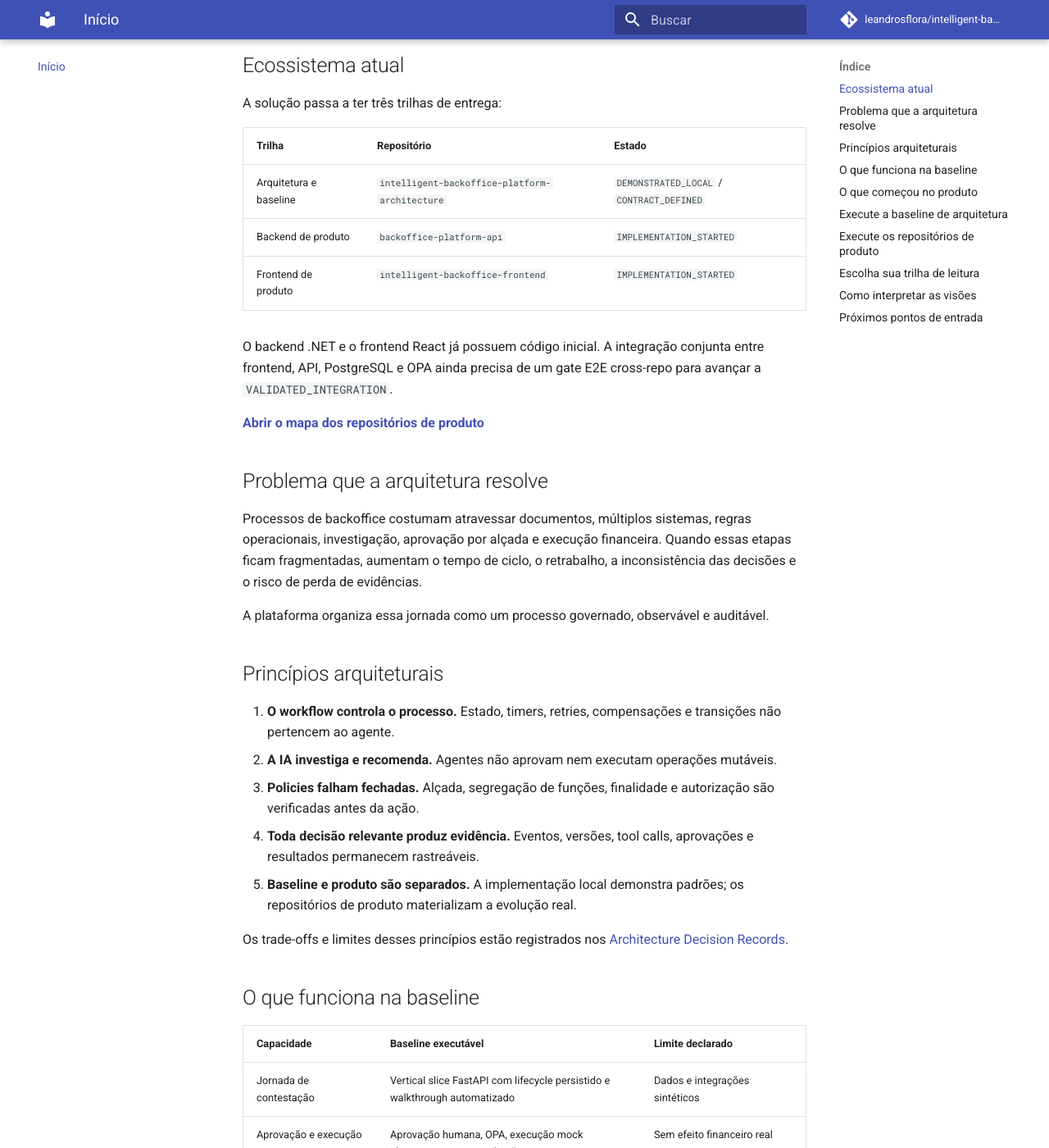
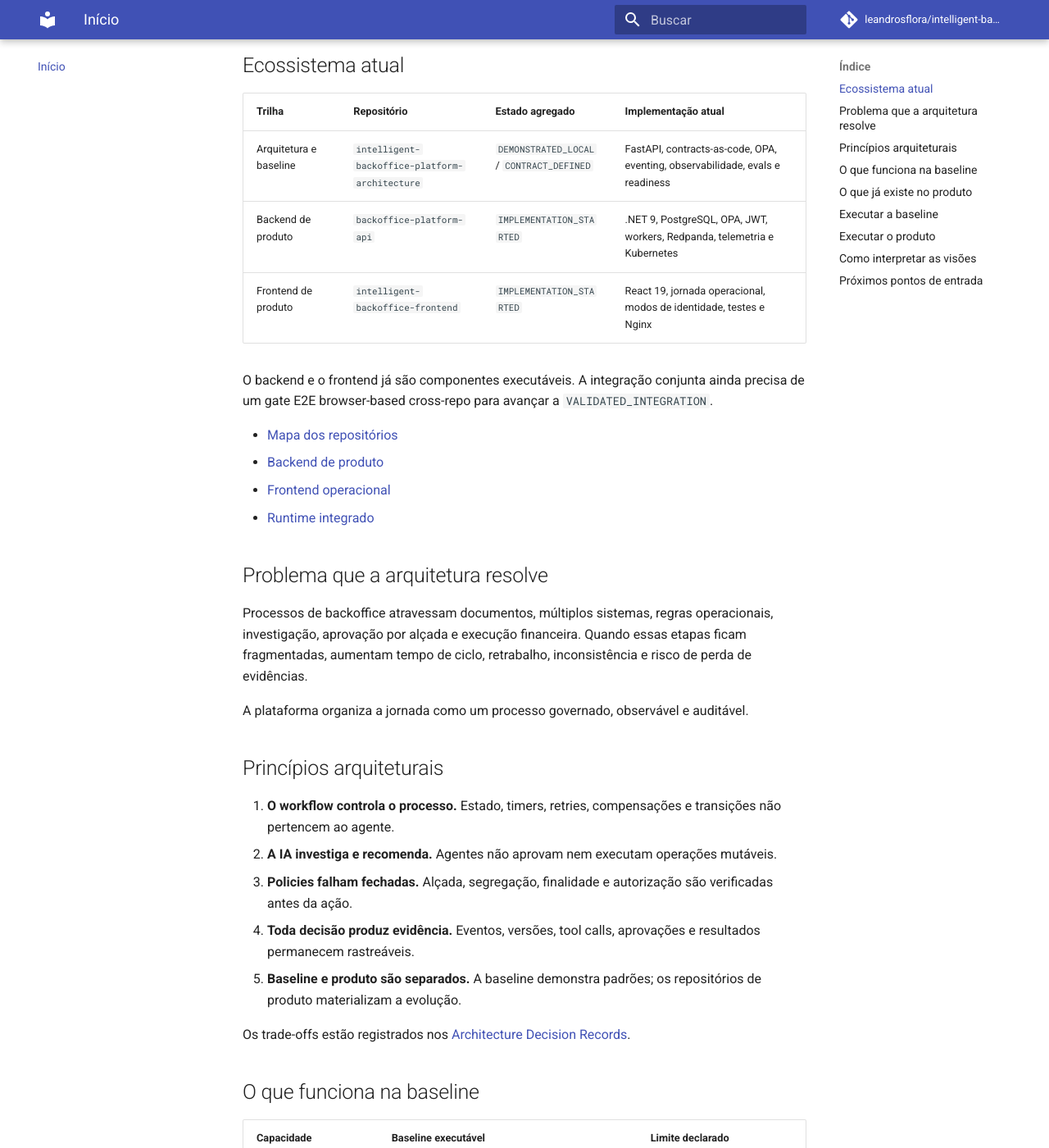
Before and after one commit to leandrosflora/intelligent-backoffice-platform-architecture, an MkDocs documentation site: the page built from docs/index.md, in a window 1280 px wide and 1400 px high, scrolled down 600 px. Shown: the whole window at 82% size. Built offline with MkDocs 1.6.1 and Material for MkDocs 9.7.7, drawn with Linux system fonts in a browser that asks for light colours; comment, search, counter and statistics services are not loaded; some of the changed text lies outside the part shown.

Commit message:
refresh documentation homepage

````diff
--- a/docs/index.md
+++ b/docs/index.md
@@ -8,122 +8,117 @@
 
 ## Ecossistema atual
 
-A solução passa a ter três trilhas de entrega:
+| Trilha | Repositório | Estado agregado | Implementação atual |
+|---|---|---|---|
+| Arquitetura e baseline | `intelligent-backoffice-platform-architecture` | `DEMONSTRATED_LOCAL` / `CONTRACT_DEFINED` | FastAPI, contracts-as-code, OPA, eventing, observabilidade, evals e readiness |
+| Backend de produto | `backoffice-platform-api` | `IMPLEMENTATION_STARTED` | .NET 9, PostgreSQL, OPA, JWT, workers, Redpanda, telemetria e Kubernetes |
+| Frontend de produto | `intelligent-backoffice-frontend` | `IMPLEMENTATION_STARTED` | React 19, jornada operacional, modos de identidade, testes e Nginx |
 
-| Trilha | Repositório | Estado |
-|---|---|---|
-| Arquitetura e baseline | `intelligent-backoffice-platform-architecture` | `DEMONSTRATED_LOCAL` / `CONTRACT_DEFINED` |
-| Backend de produto | `backoffice-platform-api` | `IMPLEMENTATION_STARTED` |
-| Frontend de produto | `intelligent-backoffice-frontend` | `IMPLEMENTATION_STARTED` |
+O backend e o frontend já são componentes executáveis. A integração conjunta ainda precisa de um gate E2E browser-based cross-repo para avançar a `VALIDATED_INTEGRATION`.
 
-O backend .NET e o frontend React já possuem código inicial. A integração conjunta entre frontend, API, PostgreSQL e OPA ainda precisa de um gate E2E cross-repo para avançar a `VALIDATED_INTEGRATION`.
-
-[**Abrir o mapa dos repositórios de produto**](implementation/product-repositories.md)
+- [Mapa dos repositórios](implementation/product-repositories.md)
+- [Backend de produto](implementation/backend-product.md)
+- [Frontend operacional](implementation/frontend-console.md)
+- [Runtime integrado](implementation/product-runtime.md)
 
 ## Problema que a arquitetura resolve
 
-Processos de backoffice costumam atravessar documentos, múltiplos sistemas, regras operacionais, investigação, aprovação por alçada e execução financeira. Quando essas etapas ficam fragmentadas, aumentam o tempo de ciclo, o retrabalho, a inconsistência das decisões e o risco de perda de evidências.
+Processos de backoffice atravessam documentos, múltiplos sistemas, regras operacionais, investigação, aprovação por alçada e execução financeira. Quando essas etapas ficam fragmentadas, aumentam tempo de ciclo, retrabalho, inconsistência e risco de perda de evidências.
 
-A plataforma organiza essa jornada como um processo governado, observável e auditável.
+A plataforma organiza a jornada como um processo governado, observável e auditável.
 
 ## Princípios arquiteturais
 
 1. **O workflow controla o processo.** Estado, timers, retries, compensações e transições não pertencem ao agente.
 2. **A IA investiga e recomenda.** Agentes não aprovam nem executam operações mutáveis.
-3. **Policies falham fechadas.** Alçada, segregação de funções, finalidade e autorização são verificadas antes da ação.
-4. **Toda decisão relevante produz evidência.** Eventos, versões, tool calls, aprovações e resultados permanecem rastreáveis.
-5. **Baseline e produto são separados.** A implementação local demonstra padrões; os repositórios de produto materializam a evolução real.
+3. **Policies falham fechadas.** Alçada, segregação, finalidade e autorização são verificadas antes da ação.
+4. **Toda decisão produz evidência.** Eventos, versões, tool calls, aprovações e resultados permanecem rastreáveis.
+5. **Baseline e produto são separados.** A baseline demonstra padrões; os repositórios de produto materializam a evolução.
 
-Os trade-offs e limites desses princípios estão registrados nos [Architecture Decision Records](decisions/index.md).
+Os trade-offs estão registrados nos [Architecture Decision Records](decisions/index.md).
 
 ## O que funciona na baseline
 
 | Capacidade | Baseline executável | Limite declarado |
 |---|---|---|
-| Jornada de contestação | Vertical slice FastAPI com lifecycle persistido e walkthrough automatizado | Dados e integrações sintéticos |
+| Jornada de contestação | FastAPI com lifecycle persistido e walkthrough automatizado | Dados e integrações sintéticos |
 | Aprovação e execução | Aprovação humana, OPA, execução mock idempotente e reconciliação | Sem efeito financeiro real |
 | Processamento assíncrono | Outbox, inbox, workers, timers, DLQ e replay | SQLite e broker single-node |
 | Observabilidade | Métricas, traces, dashboards, SLOs e alertas | Ambiente local sem operação 24x7 |
 | Identidade e supply chain | JWT EdDSA local, SBOM e proveniência | Sem IAM, KMS e admission corporativos |
 | Resiliência | Backup criptografado, restore e critérios de DR | Sem exercício regional real |
 
-## O que começou no produto
+## O que já existe no produto
 
-| Componente | Implementação inicial |
+| Componente | Implementação |
 |---|---|
-| Backend .NET | Casos, documentos, evidências, investigação, recomendação, aprovação, execução, reconciliação, PostgreSQL e OPA externo |
-| Frontend React | Criação e consulta de casos, jornada guiada, identidades da baseline, evidências, execuções, timeline e console HTTP |
+| Backend .NET | Casos, documentos, investigação, recomendação, aprovação, execução, reconciliação, PostgreSQL e OPA |
+| Identidade | Headers para desenvolvimento e JWT EdDSA no profile seguro |
+| Eventing | Outbox, Redpanda, workers, timers, DLQ e replay |
+| Operações | Endpoints de outbox, timers, dead letters e replay |
+| Observabilidade | OpenTelemetry, métricas Prometheus, health, readiness, Grafana e Jaeger |
+| Deployment | Docker profiles e manifests Kubernetes com HPA, PDB e NetworkPolicies |
+| Frontend React | Jornada guiada, identidades, evidências, execuções, timeline e console HTTP |
 
 !!! danger "Status de produção"
-    O estado oficial permanece **`NOT_PRODUCTION_READY`**. Código implementado não equivale a integração validada ou implantação corporativa aprovada.
+    O estado oficial permanece **`NOT_PRODUCTION_READY`**. Componentes executáveis não equivalem a integração validada ou implantação corporativa aprovada.
 
-## Execute a baseline de arquitetura
-
-Runtime mínimo:
+## Executar a baseline
 
 ```bash
 docker compose --profile runtime up --build
 ```
 
-Walkthrough completo no profile distribuído:
+Walkthrough distribuído:
 
 ```bash
 docker compose --profile distributed up -d --build
 python scripts/run_dispute_walkthrough.py
 ```
 
-O roteiro valida a jornada principal, uma execução ambígua, a reconciliação, a timeline, o outbox, as projeções e as métricas.
-
 [**Abrir o walkthrough executável**](tutorials/dispute-walkthrough.md)
 
-## Execute os repositórios de produto
+## Executar o produto
 
-Backend:
+Mantenha os três repositórios como diretórios irmãos.
+
+Backend síncrono:
 
 ```bash
 cd backoffice-platform-api
-docker compose --profile runtime up -d postgres
-dotnet run --project src/Backoffice.Api
+docker compose --profile runtime up -d --build
 ```
 
 Frontend:
 
 ```bash
-cd intelligent-backoffice-frontend/intelligent-backoffice-frontend
-npm ci
-npm run dev
+cd intelligent-backoffice-frontend
+BACKEND_URL=http://host.docker.internal:8080 docker compose up -d --build
 ```
 
-A API utiliza `http://localhost:5260`; o frontend utiliza `http://localhost:5173`. Operações governadas dependem de um PDP OPA compatível.
+A API fica em `http://localhost:8080` e o frontend em `http://localhost:3000`.
 
-## Escolha sua trilha de leitura
-
-A documentação possui percursos específicos para executivos, arquitetos, desenvolvedores, segurança, operações e auditoria.
-
-[**Abrir o guia de leitura**](guide/how-to-read.md)
+[**Abrir o runbook do produto**](implementation/product-runtime.md)
 
 ## Como interpretar as visões
 
 | Visão | Pergunta respondida |
 |---|---|
-| [Repositórios de produto](implementation/product-repositories.md) | Como arquitetura, backend e frontend se relacionam e qual é o próximo gate? |
-| [Walkthrough executável](tutorials/dispute-walkthrough.md) | Como a baseline e seus controles são comprovados ponta a ponta? |
-| [Estado de implementação](architecture/implementation-status.md) | O que está contratado, iniciado, demonstrado, integrado ou pendente para produção? |
-| [Contexto atual](architecture/c4-context-current.md) | Quem utiliza e evolui o ecossistema atual? |
-| [Containers atuais](architecture/c4-container-current.md) | Quais containers pertencem ao produto em construção e à baseline? |
-| [Architecture Decision Records](decisions/index.md) | Por que as principais decisões foram tomadas e quando devem ser revistas? |
-| [Contexto alvo](architecture/c4-context-target.md) | Como a plataforma deve se posicionar no ecossistema corporativo? |
+| [Repositórios de produto](implementation/product-repositories.md) | Como arquitetura, backend e frontend se relacionam? |
+| [Backend de produto](implementation/backend-product.md) | O que foi implementado na API, workers, segurança e operação? |
+| [Frontend operacional](implementation/frontend-console.md) | Quais jornadas e controles a interface cobre? |
+| [Runtime integrado](implementation/product-runtime.md) | Como executar os componentes e quais profiles existem? |
+| [Estado de implementação](architecture/implementation-status.md) | O que está contratado, demonstrado, integrado ou pendente? |
+| [Containers atuais](architecture/c4-container-current.md) | Quais containers existem hoje no produto e na baseline? |
 | [Production readiness](governance/production-readiness.md) | Quais gates impedem a classificação como produção? |
 
 ## Próximos pontos de entrada
 
-- [Repositórios de implementação do produto](implementation/product-repositories.md)
-- [Walkthrough executável](tutorials/dispute-walkthrough.md)
+- [Como ler esta arquitetura](guide/how-to-read.md)
 - [Contexto de negócio](context/business-context.md)
-- [Case aplicado](case-study/index.md)
 - [Arquitetura funcional](functional/index.md)
 - [Arquitetura técnica](architecture/index.md)
 - [Decisões arquiteturais](decisions/index.md)
 - [Contratos executáveis](contracts/index.md)
-- [Implementação de referência](implementation/index.md)
+- [Implementação](implementation/index.md)
 - [Roadmap e histórico](roadmap.md)
````
Also changed, not shown: other parts of docs/index.md (+1 -1 lines).
